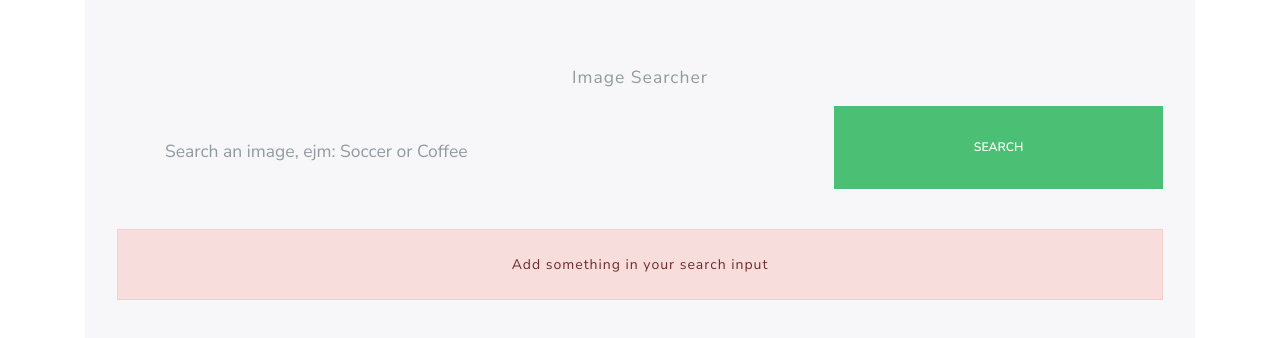
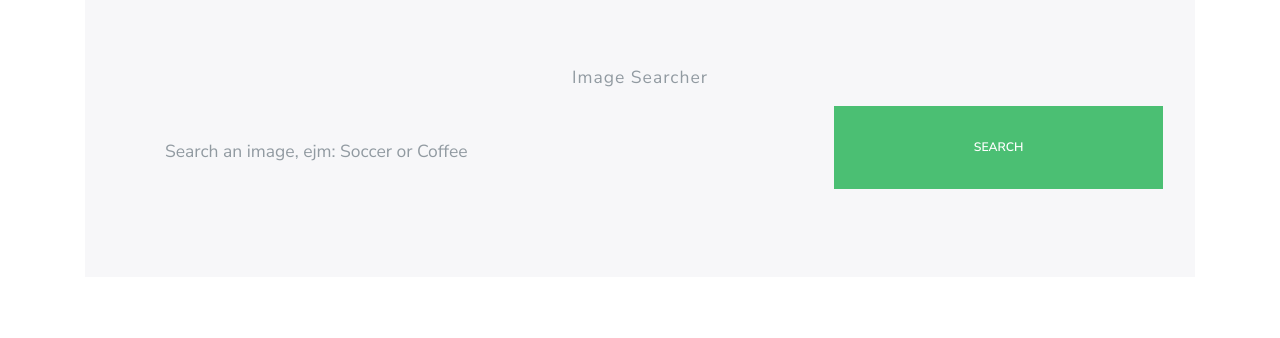
Before and after one commit to CesarCachay/React-Image-Bank, a React (Create React App) app: page / in a window 1280 px wide. Shown: the top 338 px of the page. Built offline with nearby package versions, Linux system fonts and the light colour scheme.

Commit message:
Render images after searching

```diff
--- a/src/components/Searcher.js
+++ b/src/components/Searcher.js
@@ -40,9 +40,7 @@ function Searcher({ setValue }) {
           />
         </div>
       </div>
-      {{ error } ? (
-        <Error message="Add something in your search input" />
-      ) : null}
+      {error ? <Error message="Add something in the search input" /> : null}
     </form>
   );
 }
```
